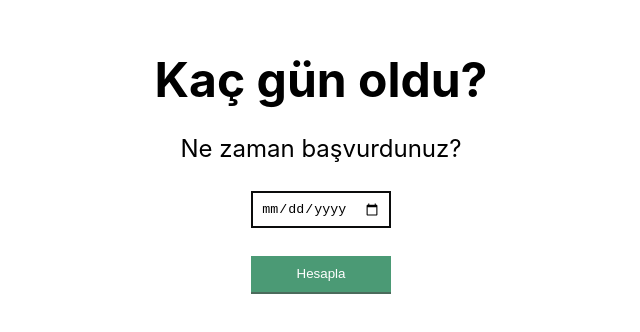
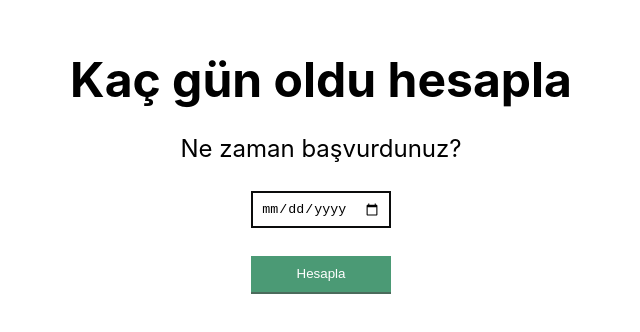
Before and after one commit to coscakir/kac-gun-oldu, a Next.js app: page / in a window 1280 px wide. Shown: the part 228-560 px from the top of the page, without its empty margins (319-959 px from the left). Built offline with nearby package versions, Linux system fonts and the light colour scheme.

Commit message:
text changed

```diff
--- a/pages/index.js
+++ b/pages/index.js
@@ -93,7 +93,7 @@ export default function Home() {
         )}
         {!days && (
           <>
-            <h1 className={styles.title}>Kaç gün oldu?</h1>
+            <h1 className={styles.title}>Kaç gün oldu hesapla</h1>
             <p className={styles.description}>Ne zaman başvurdunuz?</p>
             <form className={styles.form}>
               <Input
```
